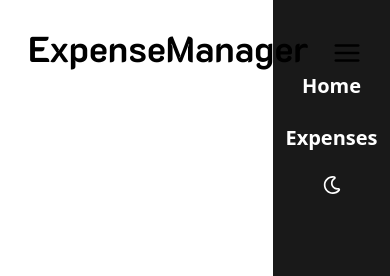
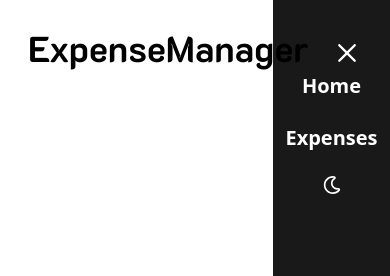
Before and after one commit to zofiaMrugalska/ExpenseManager, a React (Create React App) app: page / in a window 390 px wide. Shown: the top 276 px of the page. Built offline with nearby package versions, Linux system fonts and the light colour scheme.

Commit message:
navbar and menu functionality

```diff
--- a/src/pages/Navbar.jsx
+++ b/src/pages/Navbar.jsx
@@ -1,8 +1,16 @@
 import { Link } from "react-router-dom";
 import { FaRegMoon } from "react-icons/fa";
 import { FiMenu } from "react-icons/fi";
+import { RxCross2 } from "react-icons/rx";
+import { useState } from "react";
 
 const Navbar = () => {
+  const [isIconMenuOrClose, setIsIconMenuOrClose] = useState(true);
+
+  const toggleIconsMenu = () => {
+    setIsIconMenuOrClose(!isIconMenuOrClose);
+  };
+
   return (
     <section>
       <nav className=" font-K2D p-7 flex items-end justify-between ">
@@ -17,12 +25,28 @@ const Navbar = () => {
           <FaRegMoon size={18} className="cursor-pointer hover:scale-125  hover:text-green-600" />
         </ul>
 
-        <FiMenu size={30} className="md:hidden" />
+        {isIconMenuOrClose ? (
+          <RxCross2
+            onClick={toggleIconsMenu}
+            size={30}
+            className="relative md:hidden z-50 text-white"
+          />
+        ) : (
+          <FiMenu onClick={toggleIconsMenu} size={30} className="relative md:hidden z-50" />
+        )}
       </nav>
 
-      <aside className="md:hidden">
-        <div className=" fixed right-0 top-0 w-[30%] h-full text-white bg-black opacity-90">
-          <ul className="flex flex-col justify-center items-center py-8 mt-10 gap-6 text-xl ">
+      <aside
+        className={
+          isIconMenuOrClose
+            ? "fixed right-0 top-0 w-[30%] h-full text-white bg-black opacity-90 md:hidden "
+            : "hidden"
+        }
+      >
+        <ul
+          className="flex flex-col justify-center items-center py-8 mt-10
+          gap-6 text-xl "
+        >
           <Link to={"/"} className=" font-semibold hover:scale-110 hover:text-green-600">
             Home
           </Link>
@@ -34,7 +58,6 @@ const Navbar = () => {
           </Link>
           <FaRegMoon size={18} className="cursor-pointer hover:scale-125  hover:text-green-600" />
         </ul>
-        </div>
       </aside>
     </section>
   );
```
Lines whose indentation alone changed are shown as unchanged.
